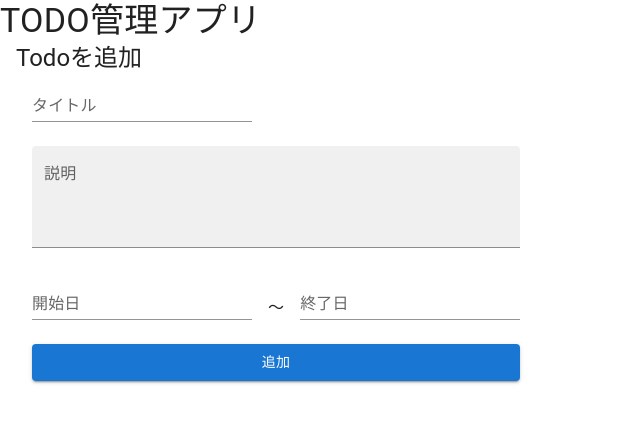
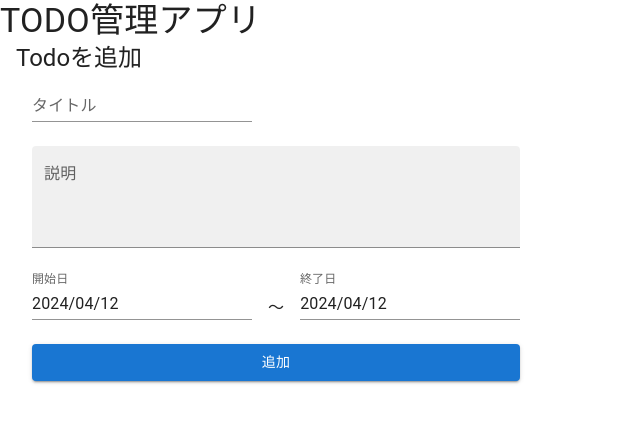
Before and after one commit to teruyoshi/TodoApp, a React (Vite) app in the folder front/: page /todo in a window 1280 px wide. Shown: the top 422 px of the page, without its empty margins (0-640 px from the left). Built offline with nearby package versions, Linux system fonts and the light colour scheme.

Commit message:
日付入力の部分を controled にした #3

```diff
--- a/front/src/components/StandardDatePicker.tsx
+++ b/front/src/components/StandardDatePicker.tsx
@@ -1,17 +1,30 @@
 import { DatePicker } from '@mui/x-date-pickers'
+import dayjs from 'dayjs'
+import { Controller, useFormContext } from 'react-hook-form'
+import { useState } from 'react'
 
 interface StandardDatePickerProps {
+  name: string
   children: string
 }
 
 function StandardDatePicker(props: StandardDatePickerProps) {
-  const { children } = props
+  const { name, children } = props
+  const { control, getValues } = useFormContext()
+  const [value, setValue] = useState(getValues(name))
 
   return (
-    <DatePicker
-      label={children}
-      sx={{ minWidth: '10em' }}
-      slotProps={{ textField: { variant: 'standard' } }}
+    <Controller
+      control={control}
+      name={name}
+      render={({ field }) => (
+        <DatePicker
+          label={children}
+          sx={{ minWidth: '10em' }}
+          slotProps={{ textField: { variant: 'standard' } }}
+          {...field}
+        />
+      )}
     />
   )
 }
--- a/front/src/features/todoInput/components/TodoInputForm.tsx
+++ b/front/src/features/todoInput/components/TodoInputForm.tsx
@@ -12,13 +12,13 @@ import {
 import { Box } from '@mui/material'
 import { fitContentHorizontalSx } from '@styles'
 import { FormProvider, useForm } from 'react-hook-form'
-import dayjs from 'dayjs'
+import dayjs, { Dayjs } from 'dayjs'
 
 export interface TodoInputFormInputs {
   title: string
   description: string
-  dateFrom: string
-  dateTo: string
+  dateFrom: Dayjs
+  dateTo: Dayjs
 }
 
 interface TodoInputFormProps {
@@ -27,12 +27,13 @@ interface TodoInputFormProps {
 
 function TodoInputForm(props: TodoInputFormProps) {
   const { onSubmitHandler } = props
+
   const methods = useForm<TodoInputFormInputs>({
     defaultValues: {
       title: '',
       description: '',
-      dateFrom: dayjs().format('YYYY/MM/DD'),
-      dateTo: dayjs().format('YYYY/MM/DD'),
+      dateFrom: dayjs(dayjs().format('YYYY/MM/DD')),
+      dateTo: dayjs(dayjs().format('YYYY/MM/DD')),
     },
   })
   const { handleSubmit } = methods
@@ -51,7 +52,7 @@ function TodoInputForm(props: TodoInputFormProps) {
             </Box>
             <TodoDescriptionTextField name="description" />
             <HorizontalBottomAlignmentBox gap={2} sx={fitContentHorizontalSx}>
-              <TodoPeriodInputs />
+              <TodoPeriodInputs name="date" />
             </HorizontalBottomAlignmentBox>
             <SubmitButton />
           </VerticalBox>
--- a/front/src/features/todoInput/components/formParts/TodoPeriodInputs.tsx
+++ b/front/src/features/todoInput/components/formParts/TodoPeriodInputs.tsx
@@ -1,12 +1,17 @@
 import { Box } from '@mui/material'
 import { TodoPeriodFromInput, TodoPeriodToInput } from './period'
 
-function TodoPeriodInputs() {
+interface TodoPeriodInputsProps {
+  name: string
+}
+
+function TodoPeriodInputs(props: TodoPeriodInputsProps) {
+  const { name } = props
   return (
     <>
-      <TodoPeriodFromInput />
+      <TodoPeriodFromInput name={`${name}From`} />
       <Box sx={{ textAlign: 'center' }}>～</Box>
-      <TodoPeriodToInput />
+      <TodoPeriodToInput name={`${name}To`} />
     </>
   )
 }
--- a/front/src/features/todoInput/components/formParts/period/TodoPeriodFromInput.tsx
+++ b/front/src/features/todoInput/components/formParts/period/TodoPeriodFromInput.tsx
@@ -1,7 +1,12 @@
 import { StandardDatePicker } from '@components'
 
-function TodoPeriodFromInput() {
-  return <StandardDatePicker>開始日</StandardDatePicker>
+interface TodoPeriodFromtInputProps {
+  name: string
+}
+
+function TodoPeriodFromInput(props: TodoPeriodFromtInputProps) {
+  const { name } = props
+  return <StandardDatePicker name={name}>開始日</StandardDatePicker>
 }
 
 export default TodoPeriodFromInput
--- a/front/src/features/todoInput/components/formParts/period/TodoPeriodToInput.tsx
+++ b/front/src/features/todoInput/components/formParts/period/TodoPeriodToInput.tsx
@@ -1,7 +1,13 @@
 import { StandardDatePicker } from '@components'
 
-function TodoPeriodToInput() {
-  return <StandardDatePicker>終了日</StandardDatePicker>
+interface TodoPeriodToInputProps {
+  name: string
+}
+
+function TodoPeriodToInput(props: TodoPeriodToInputProps) {
+  const { name } = props
+
+  return <StandardDatePicker name={name}>終了日</StandardDatePicker>
 }
 
 export default TodoPeriodToInput
```
Also changed, not shown: 1 other file (tests, documents, lock files or other folders).
